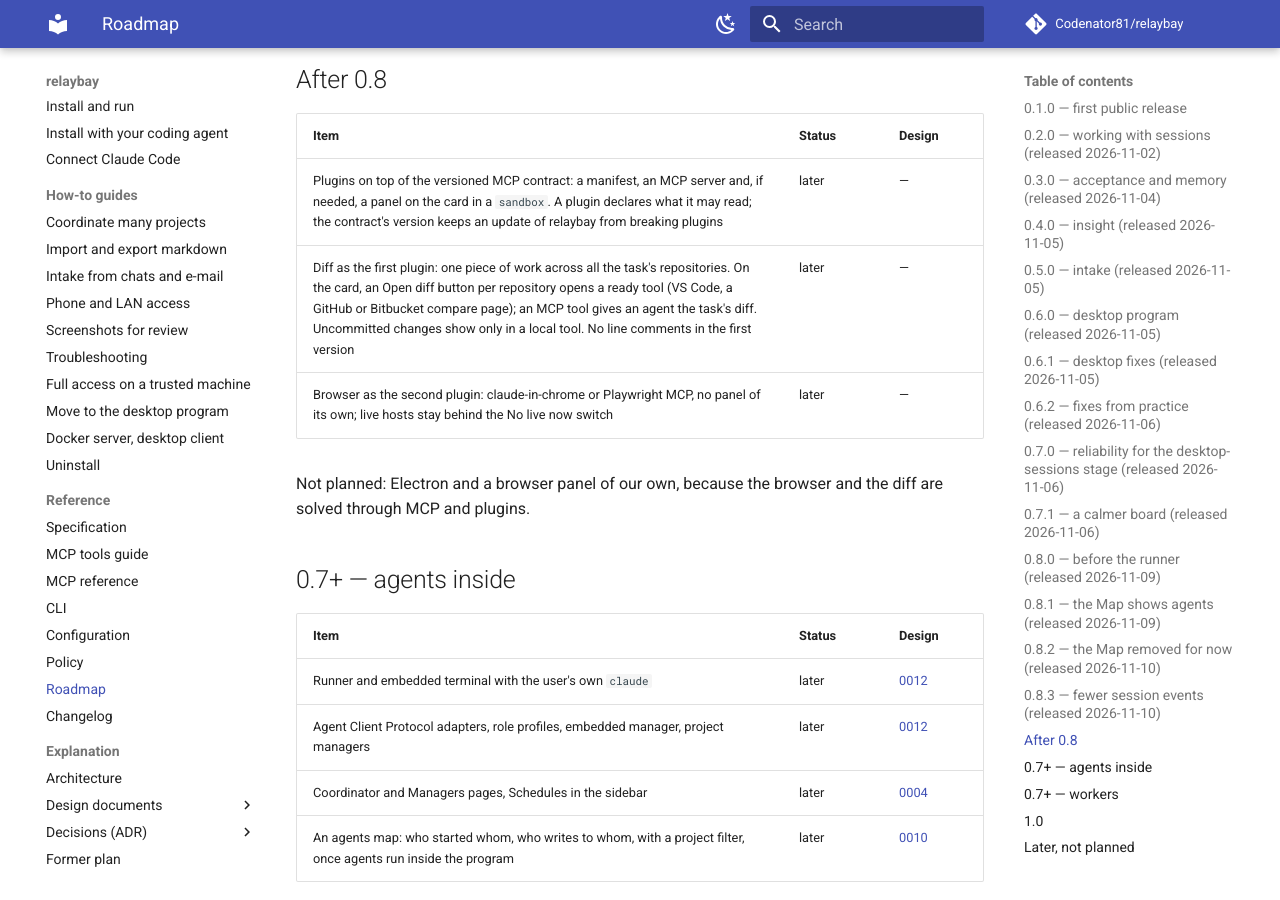
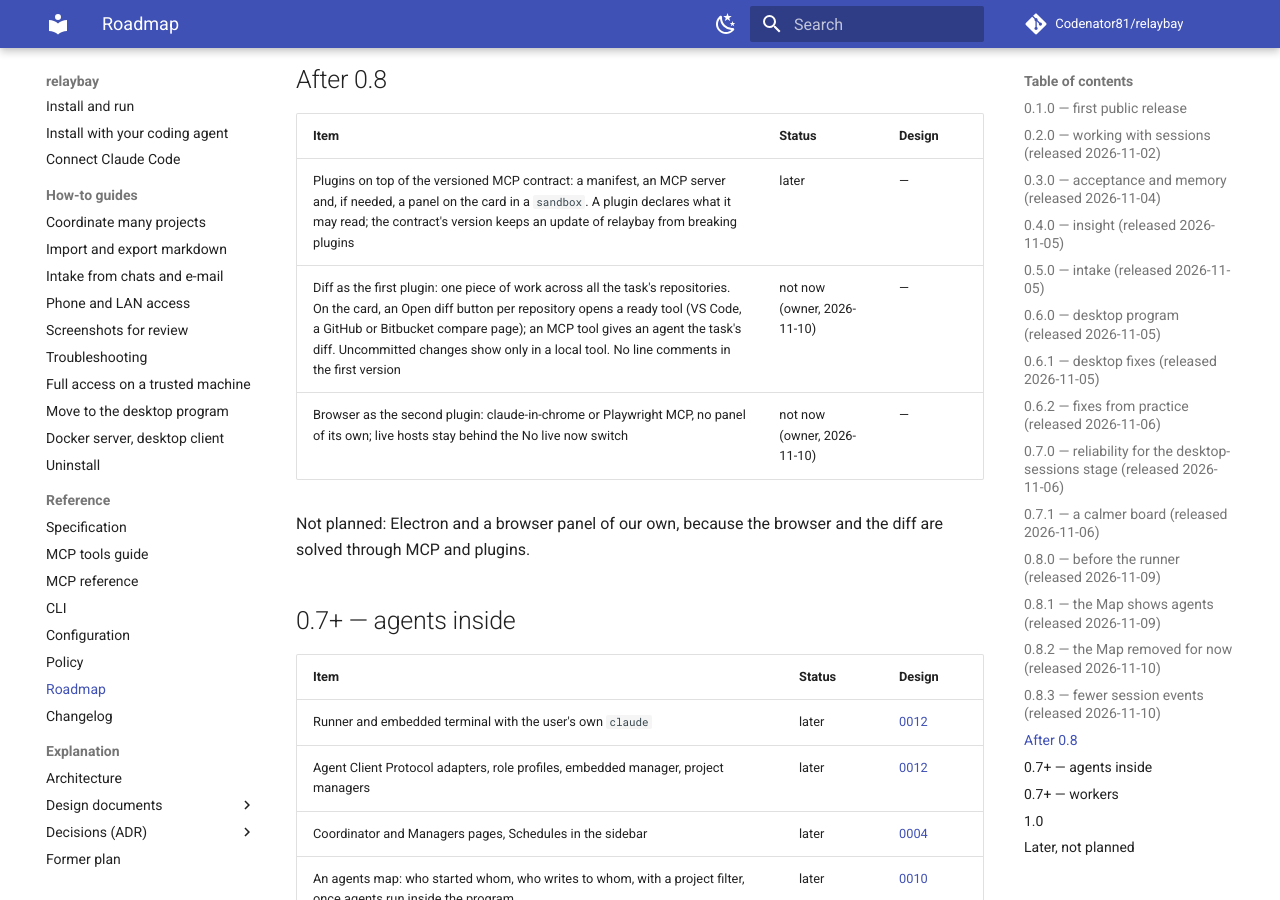
Before and after one commit to Codenator81/relaybay, an MkDocs documentation site: the page built from docs/ROADMAP.md, in a window 1280 px wide and 900 px high, scrolled down 5621 px. Built offline with MkDocs 1.6.1 and Material for MkDocs 9.7.7, drawn with Linux system fonts in a browser that asks for light colours; comment, search, counter and statistics services are not loaded.

```diff
--- a/docs/ROADMAP.md
+++ b/docs/ROADMAP.md
@@ -133,8 +133,8 @@ Ships when a coordinator runs its daily work from relaybay.
 | Item | Status | Design |
 |---|---|---|
 | Plugins on top of the versioned MCP contract: a manifest, an MCP server and, if needed, a panel on the card in a `sandbox`. A plugin declares what it may read; the contract's version keeps an update of relaybay from breaking plugins | later | — |
-| Diff as the first plugin: one piece of work across all the task's repositories. On the card, an Open diff button per repository opens a ready tool (VS Code, a GitHub or Bitbucket compare page); an MCP tool gives an agent the task's diff. Uncommitted changes show only in a local tool. No line comments in the first version | later | — |
-| Browser as the second plugin: claude-in-chrome or Playwright MCP, no panel of its own; live hosts stay behind the No live now switch | later | — |
+| Diff as the first plugin: one piece of work across all the task's repositories. On the card, an Open diff button per repository opens a ready tool (VS Code, a GitHub or Bitbucket compare page); an MCP tool gives an agent the task's diff. Uncommitted changes show only in a local tool. No line comments in the first version | not now (owner, 2026-11-10) | — |
+| Browser as the second plugin: claude-in-chrome or Playwright MCP, no panel of its own; live hosts stay behind the No live now switch | not now (owner, 2026-11-10) | — |
 
 Not planned: Electron and a browser panel of our own, because the browser and the diff are solved through MCP and plugins.
 
```
Also changed, not shown: 1 other file.
